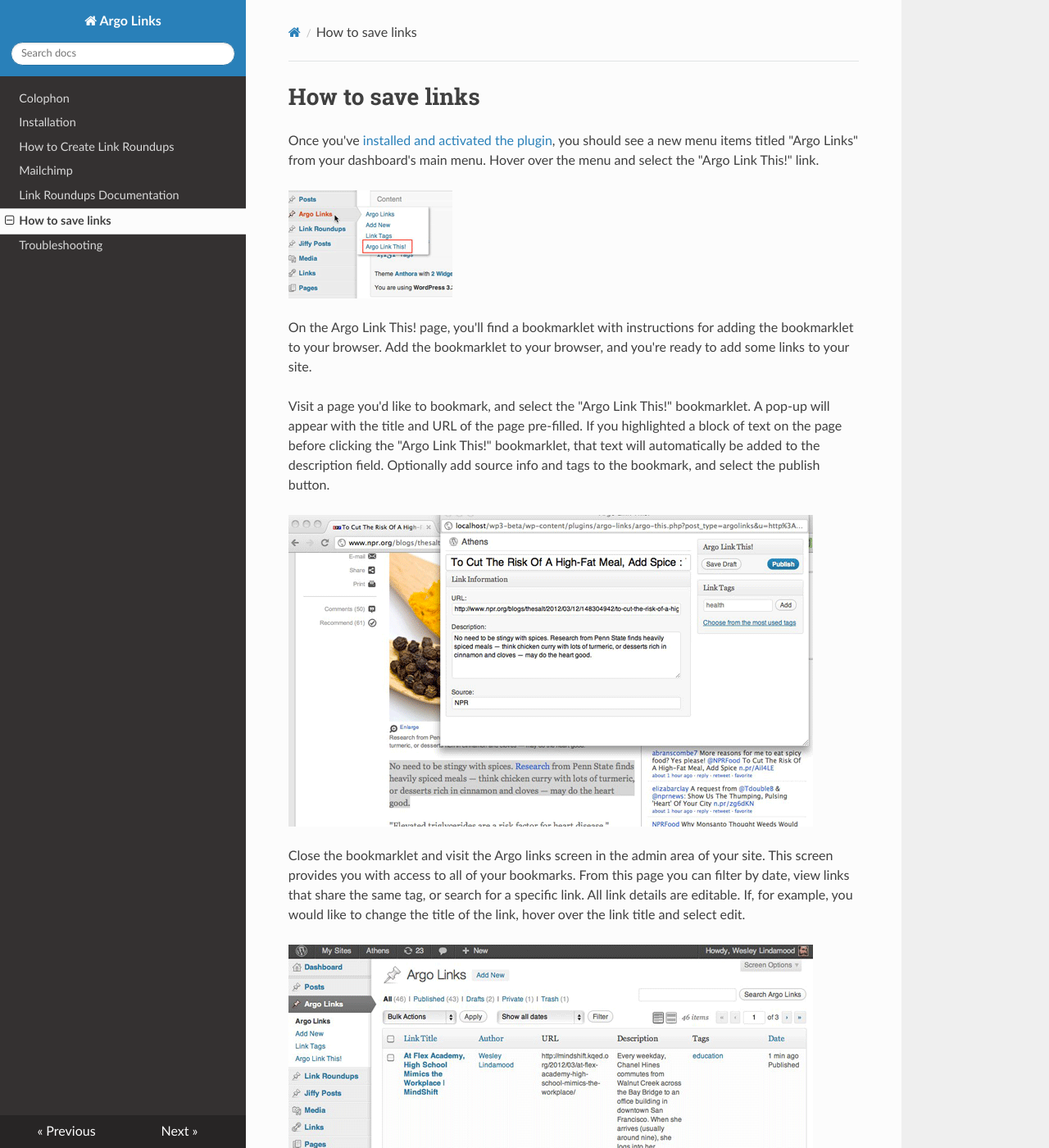
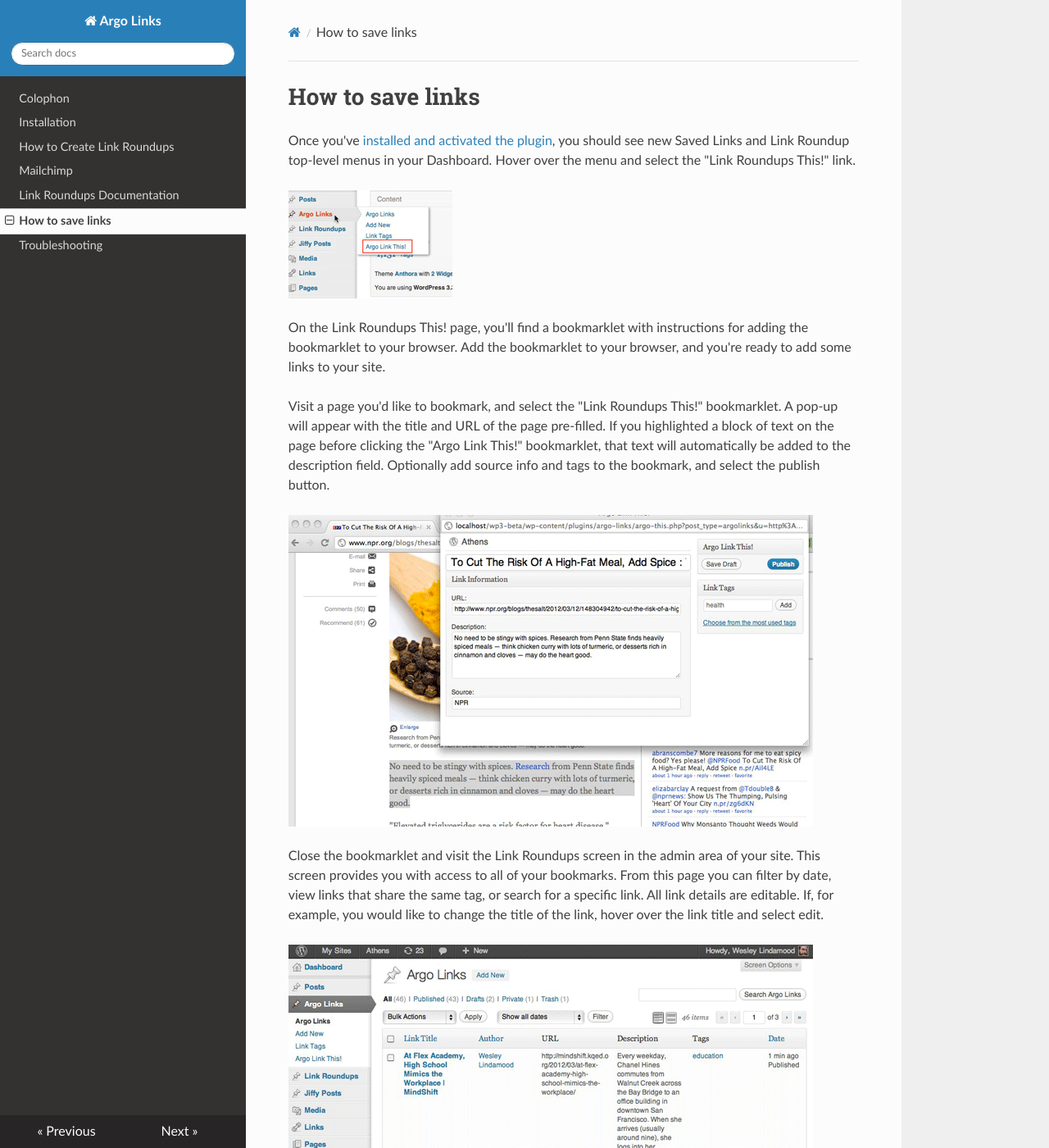
Before and after one commit to INN/link-roundups, an MkDocs documentation site: the page built from docs/save-links.md, in a window 1280 px wide and 1400 px high. Shown: the whole window at 82% size. Built offline with MkDocs 1.6.1, drawn with Linux system fonts in a browser that asks for light colours; nearby versions of some CDN libraries.

Commit message:
Update save-links.md

```diff
--- a/docs/save-links.md
+++ b/docs/save-links.md
@@ -1,15 +1,15 @@
 # How to save links
 
-Once you've [installed and activated the plugin](installation/), you should see a new menu items titled "Argo Links" from your dashboard's main menu. Hover over the menu and select the "Argo Link This!" link.
+Once you've [installed and activated the plugin](installation/), you should see new Saved Links and Link Roundup top-level menus in your Dashboard. Hover over the menu and select the "Link Roundups This!" link.
 
-![Argo Link This!](img/argo-links-menu.png)
+![Link Roundups This!](img/argo-links-menu.png)
 
-On the Argo Link This! page, you'll find a bookmarklet with instructions for adding the bookmarklet to your browser. Add the bookmarklet to your browser, and you're ready to add some links to your site.
+On the Link Roundups This! page, you'll find a bookmarklet with instructions for adding the bookmarklet to your browser. Add the bookmarklet to your browser, and you're ready to add some links to your site.
 
-Visit a page you'd like to bookmark, and select the "Argo Link This!" bookmarklet. A pop-up will appear with the title and URL of the page pre-filled. If you highlighted a block of text on the page before clicking the "Argo Link This!" bookmarklet, that text will automatically be added to the description field. Optionally add source info and tags to the bookmark, and select the publish button.
+Visit a page you'd like to bookmark, and select the "Link Roundups This!" bookmarklet. A pop-up will appear with the title and URL of the page pre-filled. If you highlighted a block of text on the page before clicking the "Argo Link This!" bookmarklet, that text will automatically be added to the description field. Optionally add source info and tags to the bookmark, and select the publish button.
 
-![Screenshot showing the Argo Link This! bookmarklet in use](img/bookmarklet-popup.png)
+![Screenshot showing the Link Roundups This! bookmarklet in use](img/bookmarklet-popup.png)
 
-Close the bookmarklet and visit the Argo links screen in the admin area of your site. This screen provides you with access to all of your bookmarks. From this page you can filter by date, view links that share the same tag, or search for a specific link. All link details are editable. If, for example, you would like to change the title of the link, hover over the link title and select edit.
+Close the bookmarklet and visit the Link Roundups screen in the admin area of your site. This screen provides you with access to all of your bookmarks. From this page you can filter by date, view links that share the same tag, or search for a specific link. All link details are editable. If, for example, you would like to change the title of the link, hover over the link title and select edit.
 
-![Screenshot showing the Argo Links area of the WordPress dashboard](img/links-dashboard.png)
+![Screenshot showing the Link Roundups area of the WordPress dashboard](img/links-dashboard.png)
```
